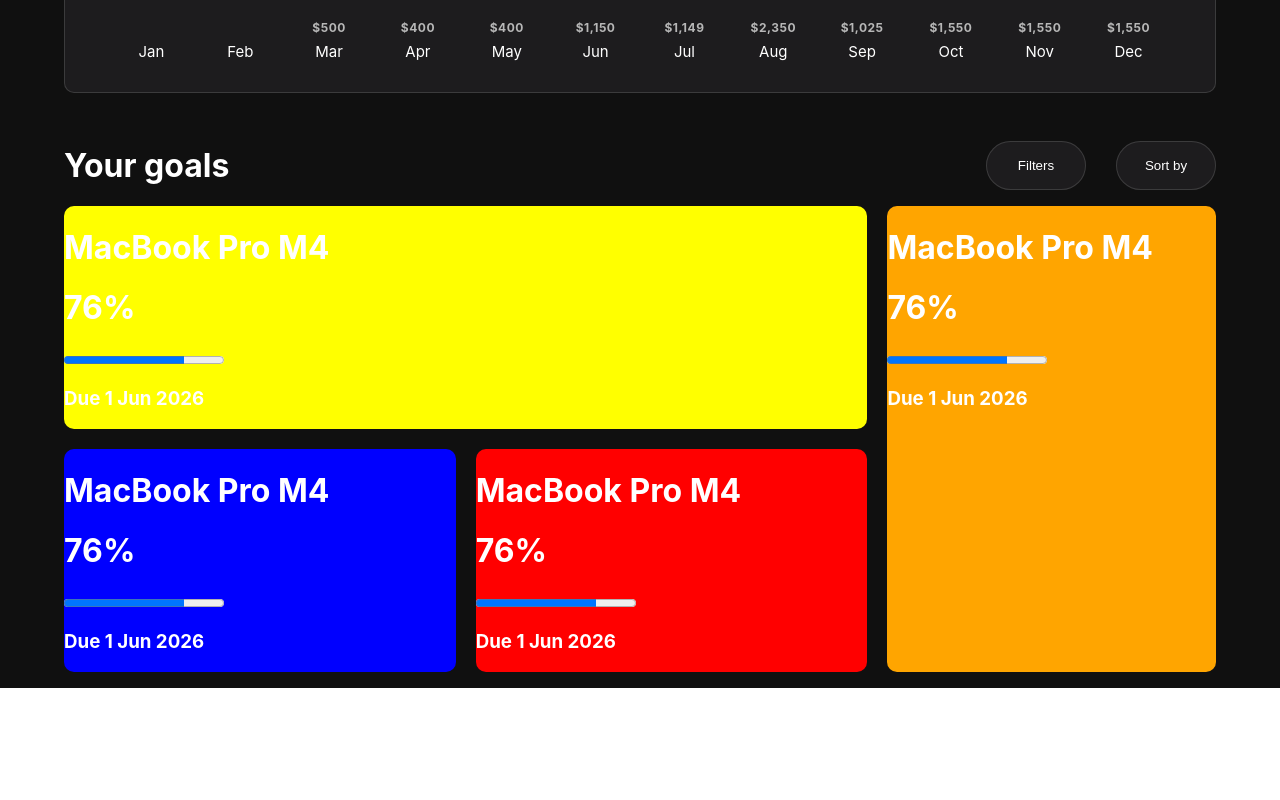
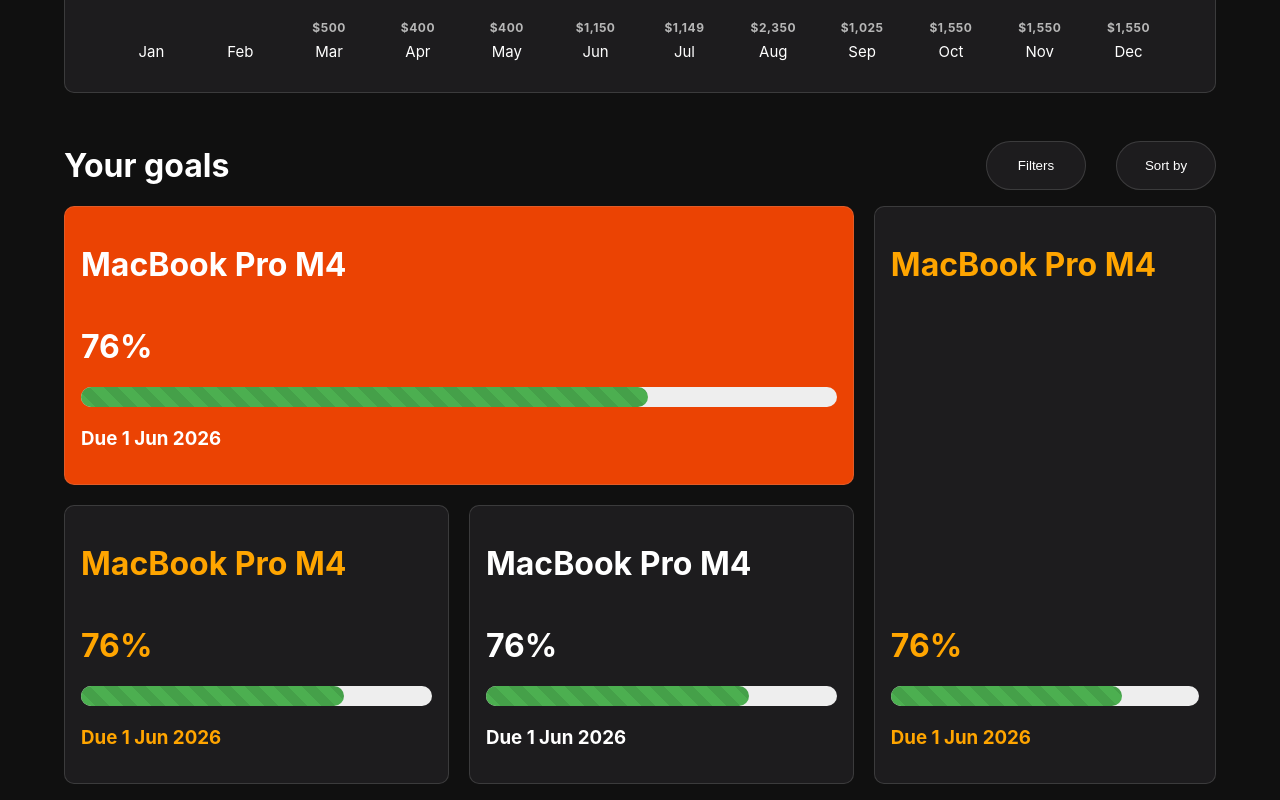
Before and after one commit to Tduncan14/savingtracker2.0, a React (Create React App) app in the folder frontend/: page / in a window 1280 px wide. Shown: the part 490-1290 px from the top of the page. Before the commit the page ends 1178 px from the top, so only its background shows below. Built offline with nearby package versions, Linux system fonts and the light colour scheme.

Commit message:
keep moving forward

```diff
--- a/frontend/src/Goals/Goals.css
+++ b/frontend/src/Goals/Goals.css
@@ -37,29 +37,102 @@
     grid-template-areas: "one one one one two"
         "three three four four two";
     grid-gap: 20px;
+
+
+}
+
+.goalsBody>div {
+    display: flex;
+    flex-direction: column;
+    padding: 1rem;
 }
 
 .One {
     grid-area: one;
-    background: yellow;
+    background-color: rgba(235, 67, 3, 1);
+    color: white;
+    border: solid 1px rgba(183, 183, 183, .2);
     border-radius: 10px;
 
 }
 
 .Two {
     grid-area: two;
-    background: orange;
+    background-color: rgba(60, 59, 64, .3);
+    color: orange;
+    border: solid 1px rgba(183, 183, 183, .2);
     border-radius: 10px;
 }
 
 .Three {
     grid-area: three;
-    background: blue;
+    background-color: rgba(60, 59, 64, .3);
+    color: orange;
+    border: solid 1px rgba(183, 183, 183, .2);
     border-radius: 10px;
 }
 
 .Four {
     grid-area: four;
-    background: red;
+    background-color: rgba(60, 59, 64, .3);
+    color: color;
+    border: solid 1px rgba(183, 183, 183, .2);
     border-radius: 10px;
 }
+
+
+/* progress area */
+
+progress {
+    width: 95%;
+    align-self: center;
+    justify-self: center;
+    height: 40px;
+
+}
+
+progress {
+    width: 100%;
+    height: 20px;
+    appearance: none;
+    /* remove default styling */
+    border: none;
+}
+
+/* Background (empty part) */
+progress::-webkit-progress-bar {
+    background-color: #eee;
+    border-radius: 10px;
+}
+
+/* Filled part (THIS is where stripes go) */
+progress::-webkit-progress-value {
+    border-radius: 10px;
+    background: repeating-linear-gradient(45deg,
+            #4caf50,
+            #4caf50 10px,
+            #45a049 10px,
+            #45a049 20px);
+}
+
+/* Firefox support */
+progress::-moz-progress-bar {
+    border-radius: 10px;
+    background: repeating-linear-gradient(45deg,
+            #4caf50,
+            #4caf50 10px,
+            #45a049 10px,
+            #45a049 20px);
+}
+
+
+
+
+
+/* end of progress */
+
+
+.Two .InputContainer {
+    margin-top: auto;
+    justify-self: flex-end;
+}
```
